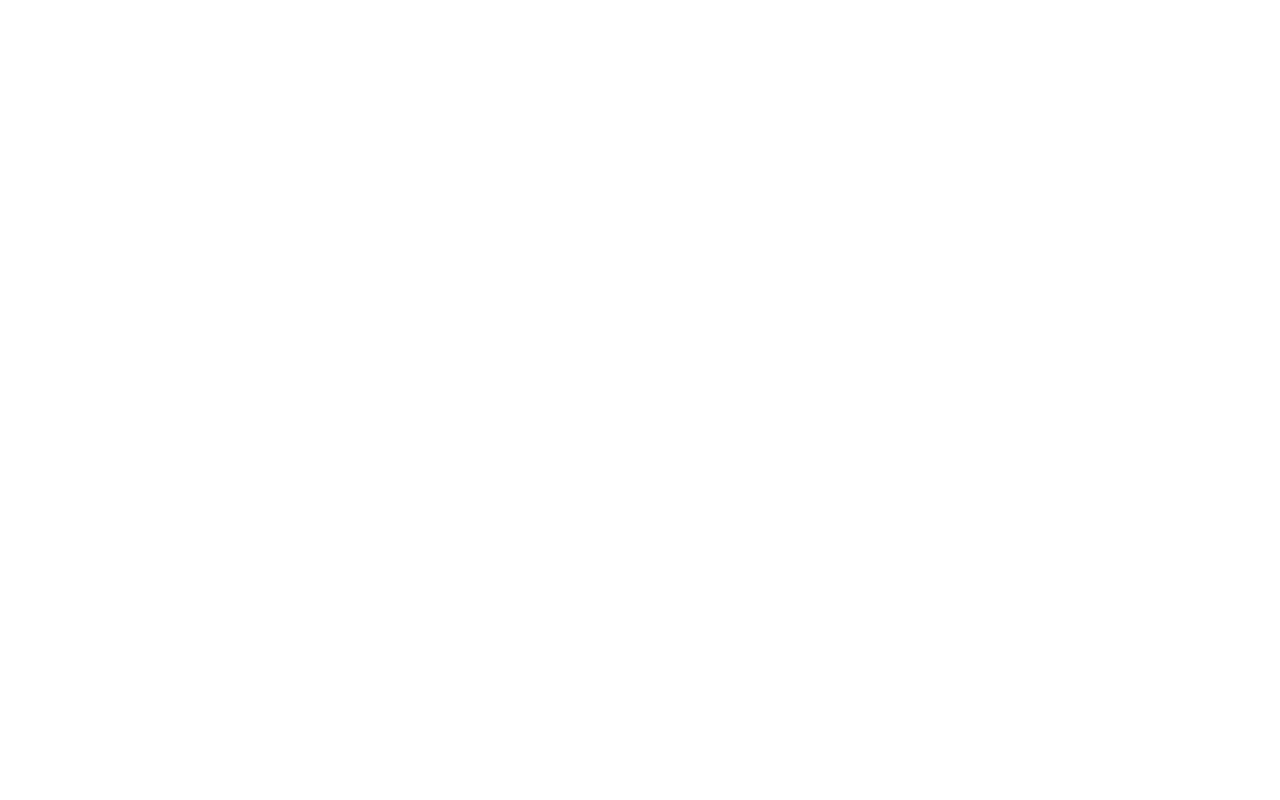
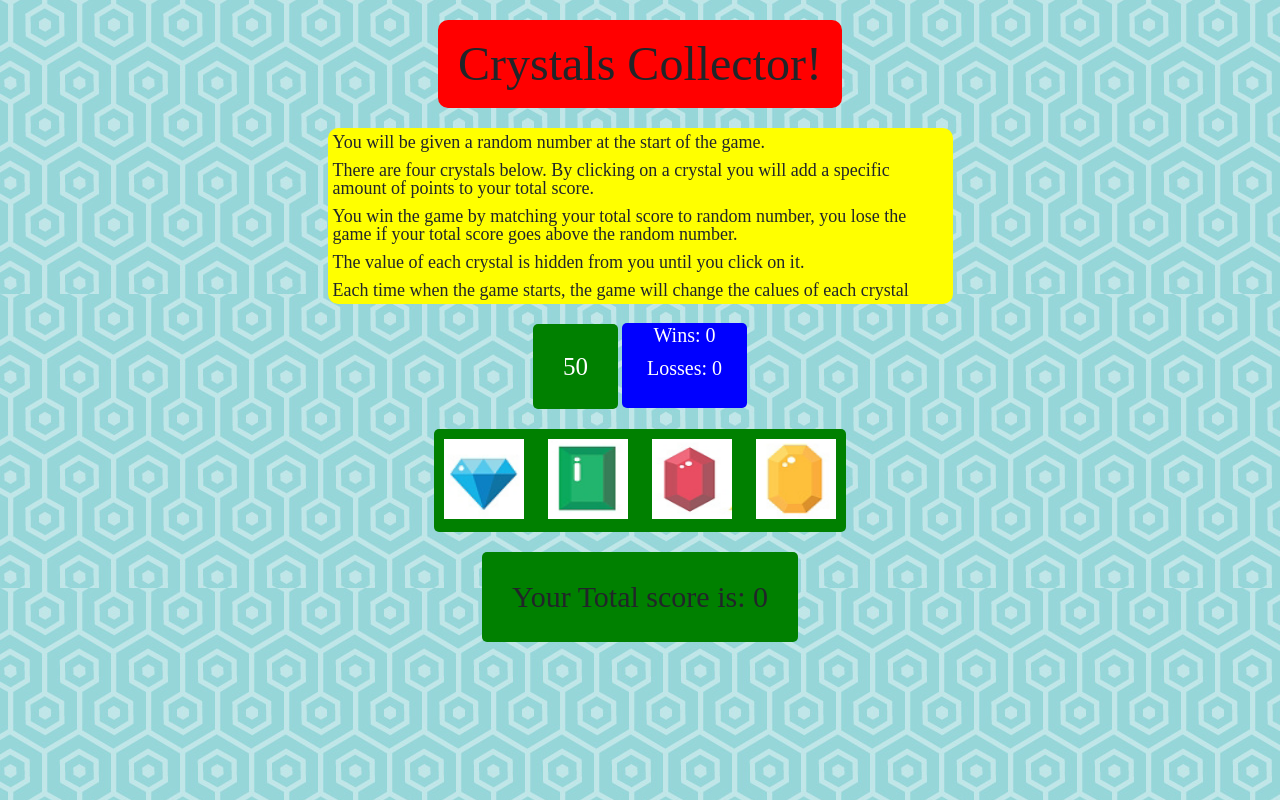
Before and after one commit to janaktripathee/unit-4-game, a plain HTML site: page index.html in a window 1280 px wide. Drawn offline with Linux system fonts and the light colour scheme.

Commit message:
game logic

```diff
--- a/assets/css/style.css
+++ b/assets/css/style.css
@@ -0,0 +1,83 @@
+body {
+    background-image: url("../images/background_img.jpg");
+}
+
+.header {
+    display: inline-block;
+    margin: 0 auto;
+    text-align: center;
+    font-size: 3em;
+    background: red;
+    padding: 20px;
+    margin-top: 20px;
+    border-radius: 10px;
+}
+
+.instruction-container {
+    background: yellow;
+    margin: 0 auto;
+    font-size: 18px;
+    width: 50%;
+    margin-top: 20px;
+    border-radius: 10px;
+}
+
+.para-text {
+    padding: 5px;
+}
+
+.target-number-container {
+    display: inline-block;
+    background: green;
+    padding: 30px;
+    margin-top: 20px;
+    border-radius: 5px;
+    font-size: 25px;
+    color: white;
+}
+
+.win-loss-container {
+  display: inline-block;
+    padding: 2px;
+    background: blue;
+    height: 85px;
+    border-radius: 5px;
+    width: 10%;
+    padding: 2px;
+    color: white;
+    font-size: 20px;
+}
+
+.total-wins {
+    display: block;
+    text-align: center;
+}
+.total-loss{
+    display: block;
+    padding: 13px;
+    text-align: center;
+}
+.image-container{
+    text-align: center;
+    margin-top: 20px;
+    background: green;
+    display: inline-block;
+    border-radius: 5px;
+}
+img{
+    width: 100px;
+    height: 100px;
+    padding:10px;
+    cursor: pointer;
+}
+img:hover{
+    opacity: .5;
+}
+.score-container{
+    display: inline-block;
+    background: green;
+    margin-top: 20px;
+    font-size: 30px;
+    padding: 30px;
+    border-radius: 5px;
+}
--- a/assets/javascript/game.js
+++ b/assets/javascript/game.js
@@ -0,0 +1,73 @@
+var wins=0;
+var losses=0;
+var currentScore=0;
+var targetScore =0;
+
+
+var crystal ={
+    red:{
+        name:"Red",
+        value:0
+    },
+    green:{
+        name:"Green",
+        value:0
+    },
+    yellow:{
+        name:"Yellow",
+        value:0
+    },
+    blue:{
+        name:"Blue",
+        value:0
+    }
+}
+
+function getRandomNum(min, max){
+    return Math.floor(Math.random()*(max-min+1))+min;
+}
+
+var init =function(){
+    currentScore =0;
+    targetScore =getRandomNum(19, 120);
+    crystal.red.value=getRandomNum(1,12);
+    crystal.green.value=getRandomNum(1,12);
+    crystal.yellow.value=getRandomNum(1,12);
+    crystal.blue.value=getRandomNum(1,12);
+    $('.total-number-displayed').text(currentScore);
+    $('.target-number-container').text(targetScore);
+
+}
+init();
+
+var updateValues =function(crystalClicked){
+    currentScore=currentScore+crystalClicked.value;
+    $('.total-number-displayed').text(currentScore);
+    winOrLoss();
+}
+
+var winOrLoss = function(){
+    if(currentScore > targetScore){
+        losses++;
+        $('.loss-score').text(losses);
+        init();
+    }else if(currentScore===targetScore){
+        wins++;
+        $('.win-score').text(wins);
+        init();
+    }
+
+}
+
+$("#red").click(function(){
+    updateValues(crystal.red);
+})
+$("#blue").click(function(){
+    updateValues(crystal.blue);
+})
+$("#yellow").click(function(){
+    updateValues(crystal.yellow);
+})
+$("#green").click(function(){
+    updateValues(crystal.green);
+})
--- a/index.html
+++ b/index.html
@@ -1,17 +1,49 @@
 <!DOCTYPE html>
 <html>
 <head>
-    <title></title>
+    <title>Crystal Collector</title>
     <link rel="stylesheet" href="assets/lib/bootstrap.min.css">
     <link rel="stylesheet" href="assets/css/reset.css">
     <link rel="stylesheet" href="assets/css/style.css">
 </head>
 <body>
+    <div class="container-fluid text-center">
+        <span class="header">Crystals Collector!</span>
+    </div>
+     <div class="container-fluid">
+        <div class="instruction-container">
+            <p class="para-text">You will be given a random number at the start of the game.</p>
+            <p class="para-text">There are four crystals below. By clicking on a crystal you will add a specific amount of points to your total score.</p>
+            <p class="para-text">You win the game by matching your total score to random number, you lose the game if your total score goes above the random number.</p>
+            <p class="para-text">The value of each crystal is hidden from you until you click on it.</p>
+            <p class="para-text">Each time when the game starts, the game will change the calues of each crystal</p>
+        </div>
+    </div>
+    <div class="container-fluid text-center">
+        <span class="target-number-container">40</span>
+        <span class="win-loss-container">
+            <span class="total-wins">Wins: <span class="win-score">0</span></span>
+            <span class="total-loss">Losses: <span class="loss-score">0</span></span>
+        </span>
+    </div>
+    <div class="container-fluid text-center">
+        <div class="image-container">
+            <img id="blue" src="assets/images/blue.png">
+            <img id="green" src="assets/images/green.png">
+            <img id="red" src="assets/images/red.png">
+            <img id="yellow" src="assets/images/yellow.png">
+        </div>
+    </div>
+    <div class="container-fluid text-center">
+        <div class="score-container">
+            <span class="score-text">Your Total score is: </span>
+            <span class="total-number-displayed">30</span>
+        </div>
 
-
-
+    </div>
     <script src="assets/lib/jquery.min.js"></script>
     <script src="assets/lib/popper.min.js"></script>
     <script src="assets/lib/bootstrap.min.js"></script>
+    <script src="assets/javascript/game.js"></script>
 </body>
 </html>
```
Also changed, not shown: assets/images/background_img.jpg (added).
